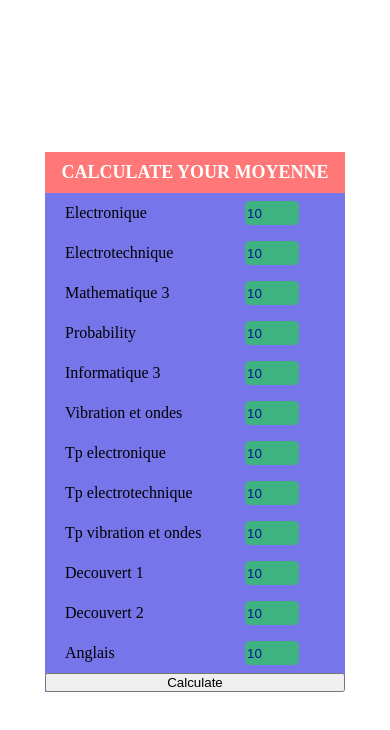
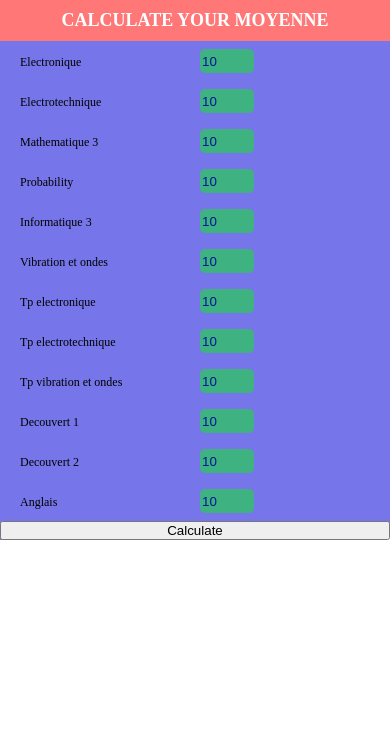
Before and after one commit to Ali-Tigui/deliberation, a plain HTML site: page index.html in a window 390 px wide. Drawn offline with Linux system fonts and the light colour scheme.

Commit message:
Update main.css

```diff
--- a/main.css
+++ b/main.css
@@ -42,4 +42,11 @@ label{
         padding: 10px;
         font-size: 18px;
     }
+    div{
+        position:static;
+    width:100%;
+    }
+    .mod{
+        font-size:12px;
+    }
 }
```
